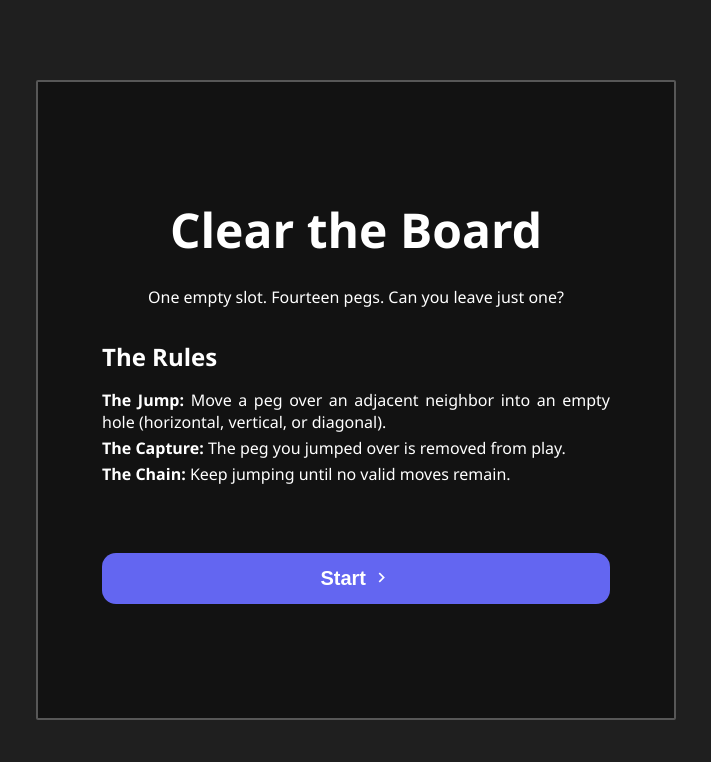
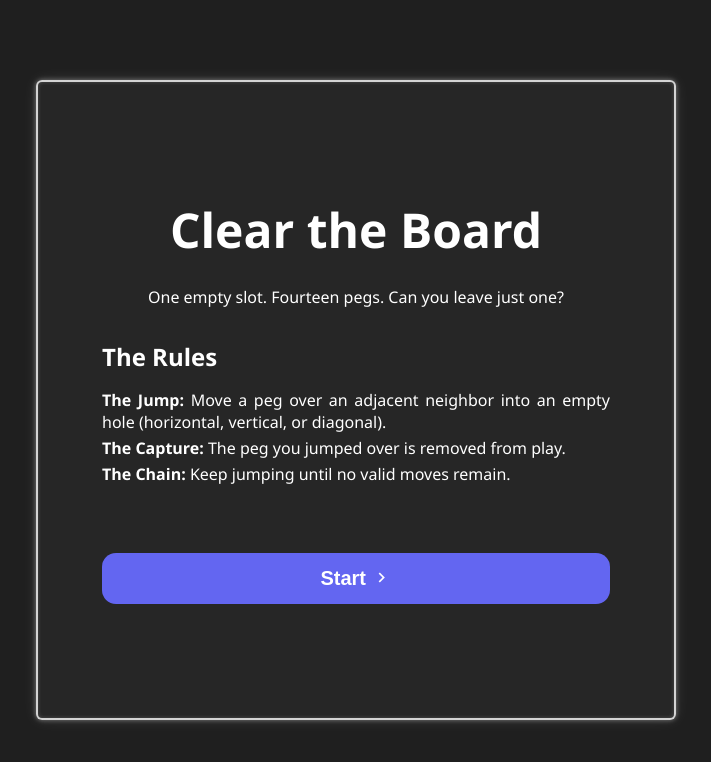
Before and after one commit to RGrosso/VuePegGame, a Vue app: page / in a window 1280 px wide. Shown: the top 762 px of the page, without its empty margins (284-995 px from the left). Built offline with nearby package versions, Linux system fonts and the light colour scheme.

Commit message:
Added a white css glowing border to the game stage

```diff
--- a/src/components/GameStage.vue
+++ b/src/components/GameStage.vue
@@ -145,7 +145,14 @@ window.addEventListener("keydown", (e) => {
   --tile-gap: 6px;
   background-color: var(--game-bg);
   border-radius: var(--game-stage-border-radius);
-  border: 2px solid var(--border);
+  border: 2px solid rgba(255, 255, 255, 0.8);
+  border-radius: 6px;
+  box-shadow:
+    inset 0 0 4px rgba(255, 255, 255, 0.2),
+    0 0 5px rgba(255, 255, 255, 0.4),
+    0 0 15px rgba(255, 255, 255, 0.1);
+  background: rgba(255, 255, 255, 0.03);
+  backdrop-filter: blur(3px);
   padding: 4rem;
   display: flex;
   flex-direction: column;
--- a/src/styles/main.css
+++ b/src/styles/main.css
@@ -6,17 +6,16 @@
   --clr-surface-a30: #575757;
   --clr-surface-a40: #717171;
   --clr-surface-a50: #8b8b8b;
-
+  --white: #fff;
   --clr-primary: #6366f1;
   --clr-primary-light: #8a8cf4;
   --clr-danger: #9c2121;
   --clr-danger-light: #eb9e9e;
-
   --bg: #1f1f1f;
   --game-bg:var(--clr-surface-a0);
   --grey: #b0afad;
 
-  --border: var(--clr-surface-a30);
+  --border: var(--white);
 
   --tile-empty-bg: var(--clr-surface-a20);
   --tile-empty-border: var(--clr-surface-a20);
@@ -31,7 +30,6 @@
   --tile-possible-end-border: #21498a;
 
   --game-stage-border-radius: 2px;
-  --white: #fff;
 }
 
 * {
```
